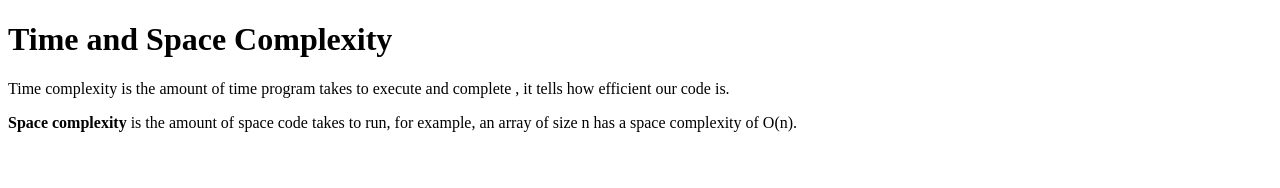
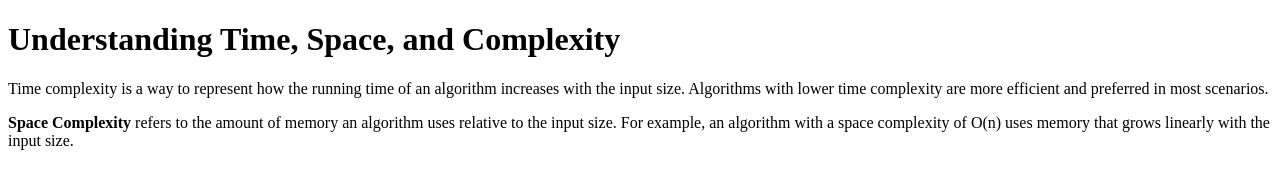
Before and after one commit to acciojob/time-and-space-complexity-prerit13, a website: page main.html in a window 1280 px wide. Drawn offline with Linux system fonts and the light colour scheme.

Commit message:
created a submission

```diff
--- a/main.html
+++ b/main.html
@@ -1,26 +1,21 @@
 <!DOCTYPE html>
-
-<html>
+<html lang="en">
 
 <head>
-	<link rel="stylesheet" href="styles.css">
+  <meta charset="UTF-8">
+  <title>Time, Space, and Complexity</title>
 </head>
 
 <body>
-	<!-- the entire body must be written by student -->
-	<h1>
-		Time and Space Complexity
-	</h1>
-	<p>
-		Time complexity is the amount of time program takes to execute and complete , it tells how efficient our code is.
-	</p>
-	<p>
-		<b>Space complexity</b> is the amount of space code takes to run, for example, an array of size n has a space complexity of O(n).
-	</p>
+  <h1>Understanding Time, Space, and Complexity</h1>
 
-    <script type="text/javascript" src="./script.js">
-</script>
+  <p>
+    Time complexity is a way to represent how the running time of an algorithm increases with the input size. Algorithms with lower time complexity are more efficient and preferred in most scenarios.
+  </p>
 
+  <p>
+    <b>Space Complexity</b> refers to the amount of memory an algorithm uses relative to the input size. For example, an algorithm with a space complexity of O(n) uses memory that grows linearly with the input size.
+  </p>
 </body>
 
 </html>
```
